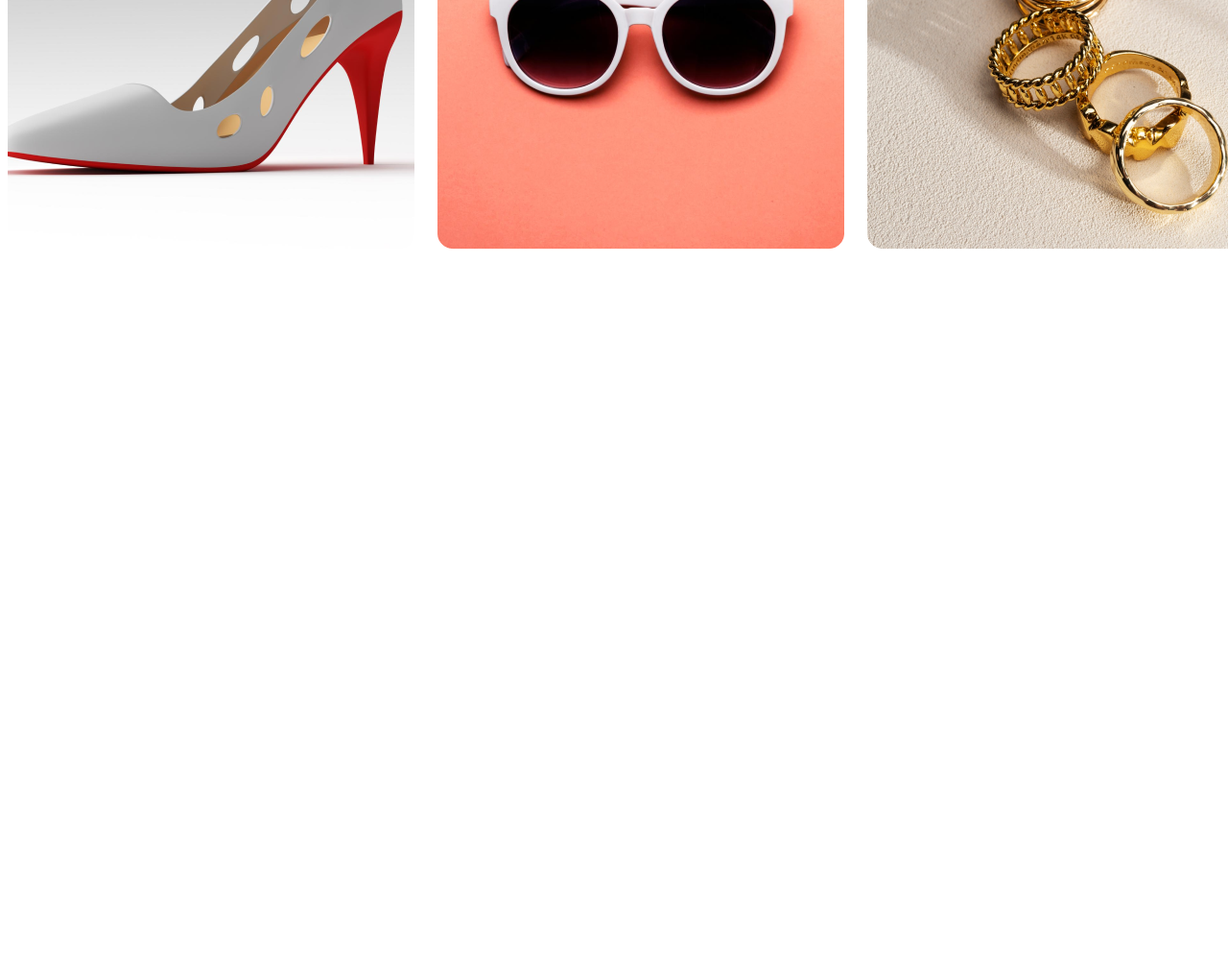
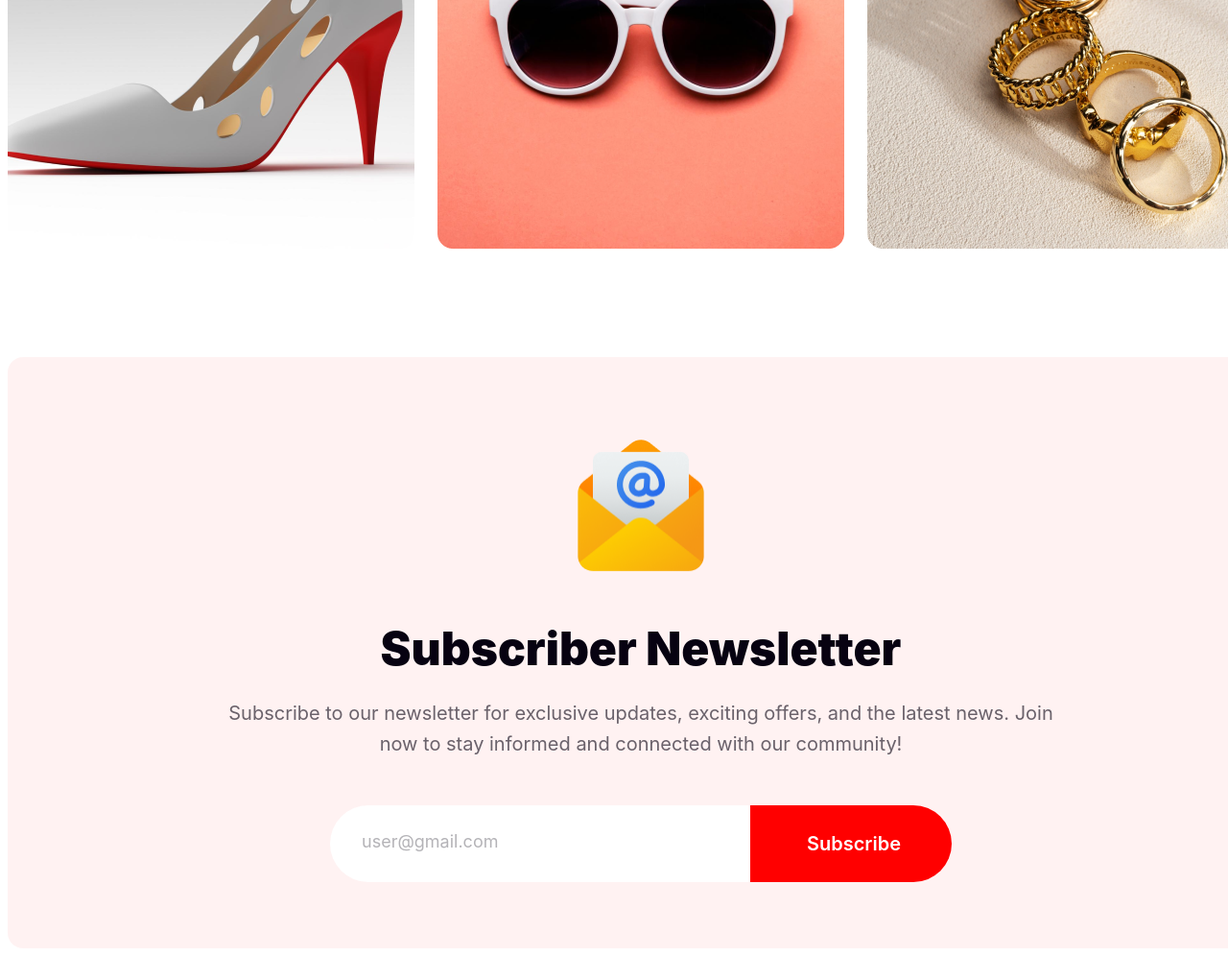
Before and after one commit to Nazmul52/Assignement-1-PGH, a plain HTML site: page index.html in a window 1280 px wide. Shown: the part 5860-6856 px from the top of the page at 96% size. Before the commit the page ends 6160 px from the top, so only its background shows below. Drawn offline with Linux system fonts and the light colour scheme.

Commit message:
Added Subscriber newsletter section

```diff
--- a/css/style.css
+++ b/css/style.css
@@ -399,3 +399,84 @@ body {
 .portfolio-images-2  {
     margin-top: 24px;
 }
+
+/* Newsletter Section CSS */
+
+.newsletter {
+    width: 1320px;
+    height: 616px;
+    border-radius: 16px;
+    background: rgba(255, 0, 0, 0.05);
+    margin: auto;
+    text-align: center;
+    margin-top: 120px;
+}
+
+.newsletter > .newsletter-content > img {
+    padding-top: 80px;
+    margin-bottom: 0px;
+}
+
+.newsletter > .newsletter-content > p:first-of-type {
+    color: #070211;
+    text-align: center;
+    font-size: 48px;
+    font-weight: 900;
+    line-height: normal;
+    text-transform: capitalize;
+    margin-top: 40px;
+}
+
+.newsletter > .newsletter-content > p {
+    color: rgba(7, 2, 17, 0.60);
+    font-family: Inter;
+    font-size: 20px;
+    font-weight: 400;
+    line-height: 32px; /* 160% */
+    width: 896px;
+    margin: 22px auto;
+}
+
+.newsletter > .subscribe  {
+    display: flex;
+    margin: 0 auto;
+    padding: 0px 336px;
+    margin-top: 48px;
+}
+
+.newsletter > .subscribe > input {
+    width: 648px;
+    height: 72px;
+    border-radius: 50px;
+    background: #FFF;
+    padding-left: 30px;
+    border: solid transparent;
+}
+
+.newsletter > .subscribe > input:focus-visible {
+    outline: none;
+}
+
+.newsletter > .subscribe > input::placeholder {
+    color: rgba(7, 2, 17, 0.30);
+    font-family: Inter;
+    font-size: 18px;
+    font-weight: 400;
+    line-height: normal;
+    margin-left: 30px;
+}
+
+.newsletter > .subscribe > input[type='submit'] {
+    width: 210px;
+    height: 80px;
+    border-radius: 0px 50px 50px 0px;
+    background: #F00;
+    color: #FFF;
+    font-family: Inter;
+    font-size: 20px;
+    font-weight: 600;
+    text-transform: capitalize;
+    margin-left: -50px;
+    padding: 24px 56px;
+    cursor: pointer;
+}
--- a/index.html
+++ b/index.html
@@ -106,6 +106,18 @@
                 <img class="image-1" src="images/Rectangle 8.png" alt="Bangles">
             </div>
         </section>
+
+        <section class="newsletter">
+            <div class="newsletter-content">
+                <img src="images/Group 61.png" alt="Email Box" width="150px" height="150px">
+                <p>subscriber newsletter</p>
+                <p>Subscribe to our newsletter for exclusive updates, exciting offers, and the latest news. Join now to stay informed and connected with our community!</p>
+            </div>
+            <div class="subscribe">
+                <input type="email" placeholder="user@gmail.com"/>
+                <input type="submit" value="Subscribe">
+            </div>
+        </section>
     </main>
     <footer>
 
```
